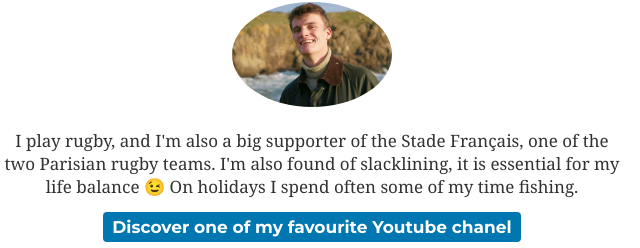
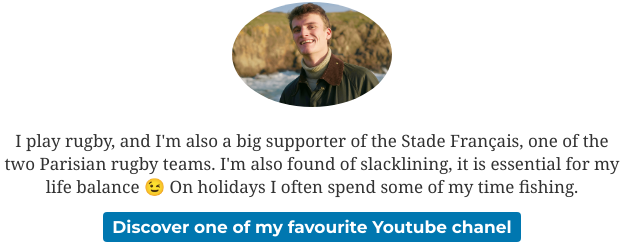
Before and after one commit to eudes-locqueville/my-profile-2, a plain HTML site: page index.html in a window 1280 px wide. Shown: the part 181-429 px from the top of the page, 328-968 px from the left. Drawn offline with Linux system fonts and the light colour scheme.

Commit message:
Update index.html

```diff
--- a/index.html
+++ b/index.html
@@ -19,7 +19,7 @@
       <h1> Hello, I'm Eudes 🏉 🎣 </h1>
       <img src="images/profile.png" alt="Eudes Locqueville" class="img-circle">
       <p class= "text-justify">
-        I play rugby, and I'm also a big supporter of the Stade Français, one of the two Parisian rugby teams. I'm also found of slacklining, it is essential for my life balance 😉 On holidays I spend often some of my time fishing.
+        I play rugby, and I'm also a big supporter of the Stade Français, one of the two Parisian rugby teams. I'm also found of slacklining, it is essential for my life balance 😉 On holidays I often spend some of my time fishing.
       </p>
       <a href="https://theotherlife.fr/" target="_blank" class="btn-blue">
         Discover one of my favourite Youtube chanel
```
